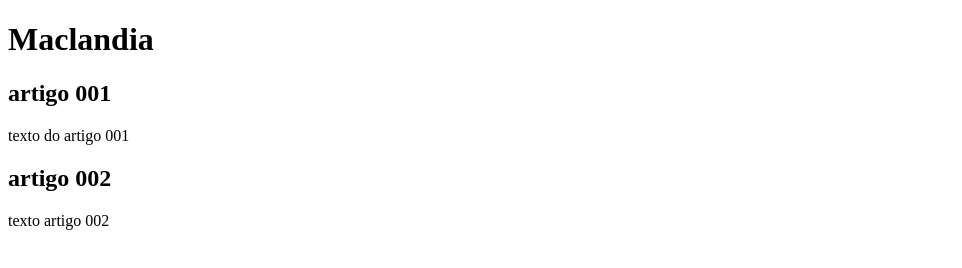
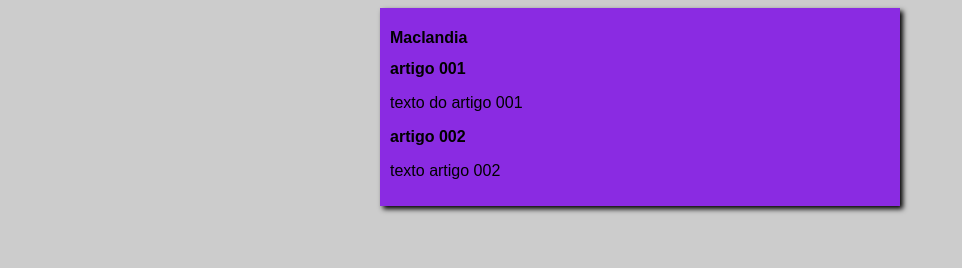
Before and after one commit to CleytonMacaque/projecto-site, a plain HTML site: page index.html in a window 1280 px wide. Shown: the whole page, without its empty margins (0-962 px from the left). Drawn offline with Linux system fonts and the light colour scheme.

Commit message:
iniciei o design

```diff
--- /dev/null
+++ b/estilo/style.css
@@ -0,0 +1,13 @@
+*{font-family:Arial, Helvetica, sans-serif;
+font-size: 16px;}
+body{
+    background-color: #ccc;
+}
+
+main{
+    background-color: blueviolet;
+width: 500px;
+margin: auto;
+box-shadow: 3px 3px 5px black;
+padding: 10px;
+}
--- a/index.html
+++ b/index.html
@@ -5,6 +5,7 @@
     <meta http-equiv="X-UA-Compatible" content="IE=edge">
     <meta name="viewport" content="width=device-width, initial-scale=1.0">
     <title>meu site</title>
+    <link rel="stylesheet" href="estilo/style.css">
 </head>
 <body>
     <main>
```
